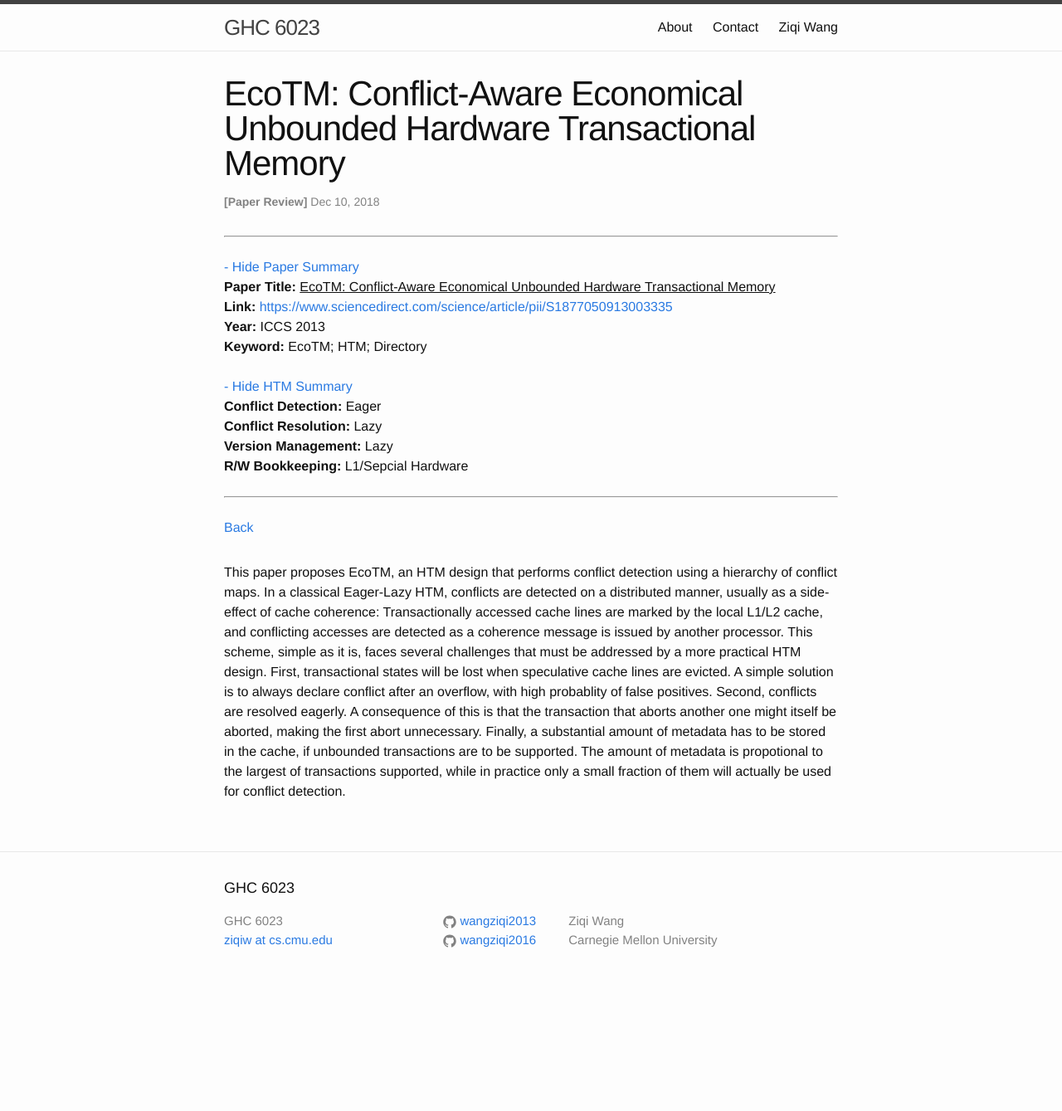
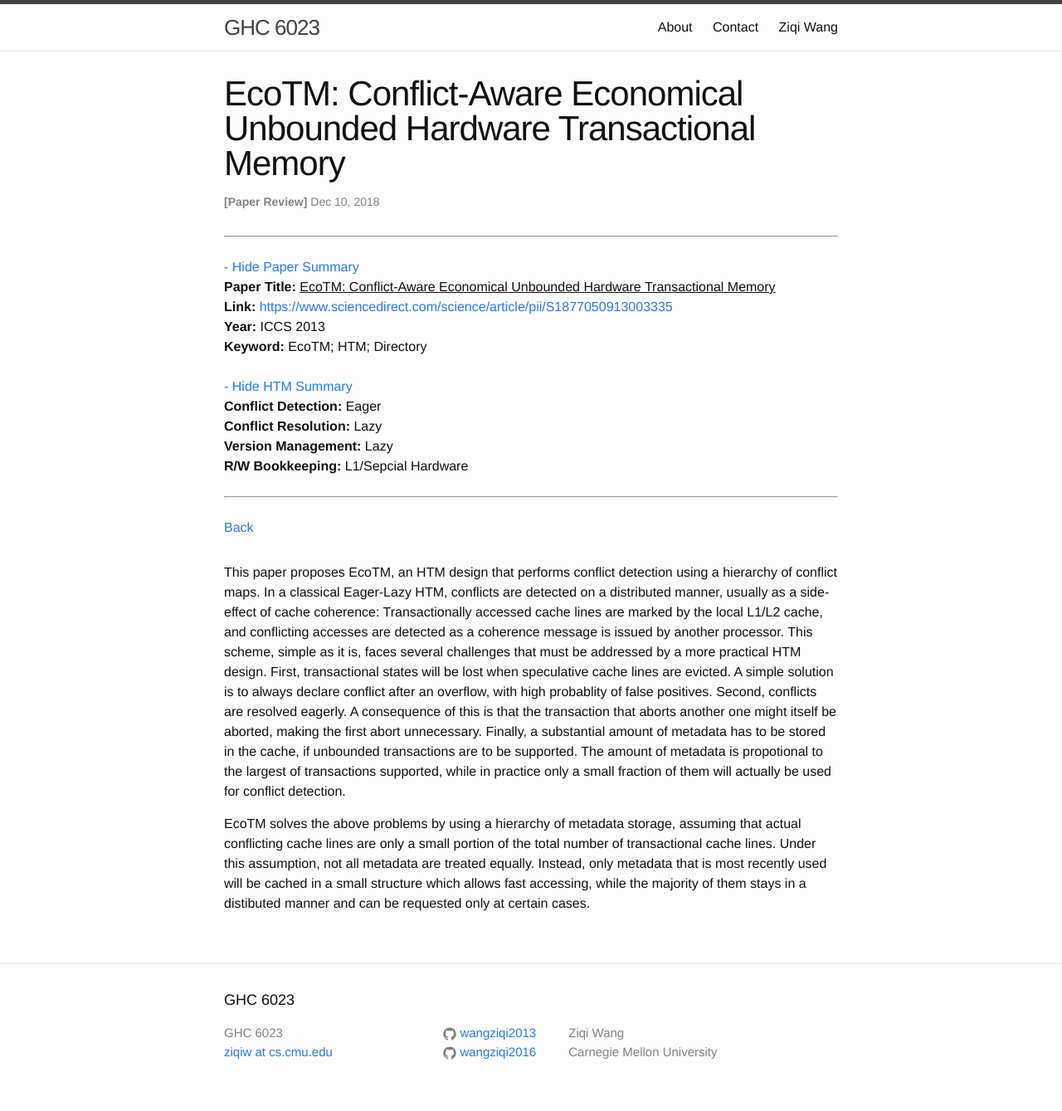
Before and after one commit to wangziqi2013/wangziqi2013.github.io, a Jekyll site: the page built from _posts/2018-12-09-ecotm.markdown, in a window 1280 px wide. Shown: the whole page at 83% size. Built offline with Jekyll 4.4.1, drawn with Linux system fonts in a browser that asks for light colours; before the commit the page ends 1204 px from its top, so only the background shows below that.

Commit message:
Finish second paragraph

```diff
--- a/_posts/2018-12-09-ecotm.markdown
+++ b/_posts/2018-12-09-ecotm.markdown
@@ -25,3 +25,9 @@ that aborts another one might itself be aborted, making the first abort unnecess
 substantial amount of metadata has to be stored in the cache, if unbounded transactions are to be supported.
 The amount of metadata is propotional to the largest of transactions supported, while in practice only
 a small fraction of them will actually be used for conflict detection.
+
+EcoTM solves the above problems by using a hierarchy of metadata storage, assuming that actual conflicting cache lines
+are only a small portion of the total number of transactional cache lines. Under this assumption, not all
+metadata are treated equally. Instead, only metadata that is most recently used will be cached in a small
+structure which allows fast accessing, while the majority of them stays in a distibuted manner and can be
+requested only at certain cases.
```
